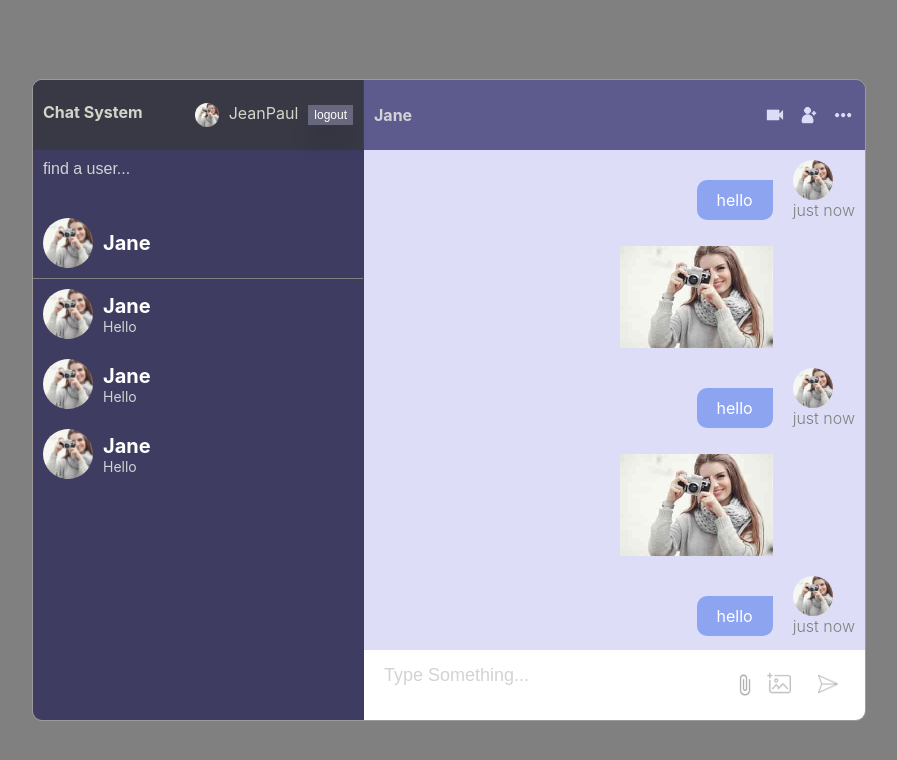
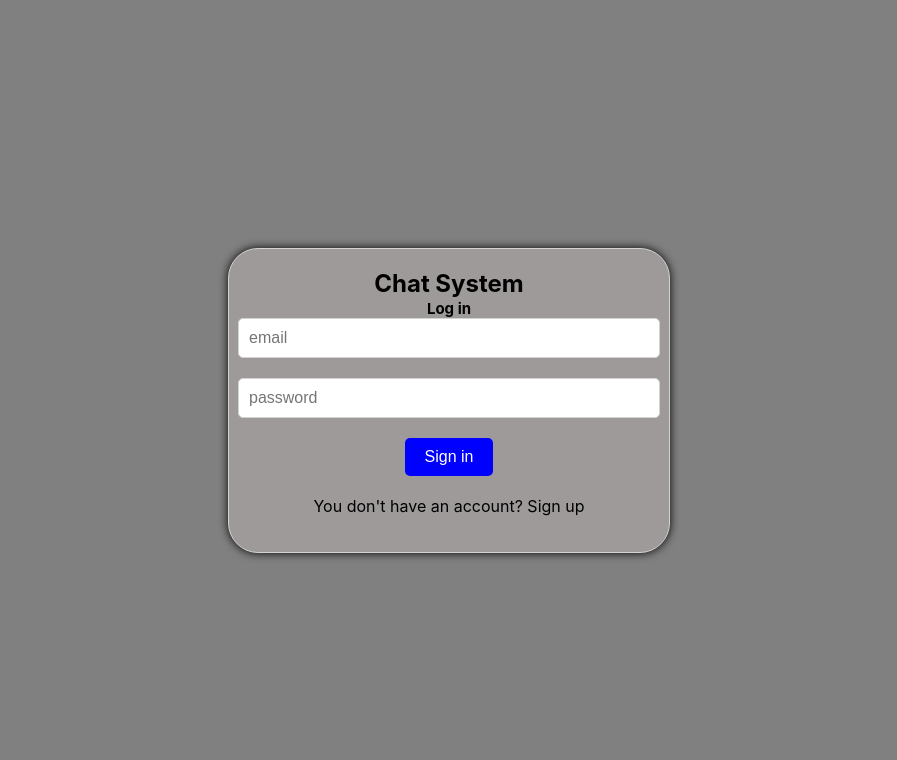
Before and after one commit to coutJP/Chatsystem, a React (Create React App) app: page / in a window 1280 px wide. Shown: the top 760 px of the page, without its empty margins (191-1088 px from the left). Built offline with nearby package versions, Linux system fonts and the light colour scheme.

Commit message:
ready for firefox

```diff
--- a/src/App.js
+++ b/src/App.js
@@ -7,7 +7,7 @@ import Home from './pages/Home';
 
 function App() {
   return (
-    <Home/>
+    <Login/>
 
   );
 }
--- a/src/Style.css
+++ b/src/Style.css
@@ -49,6 +49,7 @@ body {
 
   .title {
     font-size: 15px;
+    font-weight: bold;
 
   }
 
@@ -59,9 +60,7 @@ body {
     margin-bottom: 20px;
   }
 
-  input[type="text"],
-  input[type="email"],
-  input[type="password"] {
+  .formWrapper input {
     width: 100%;
     padding: 10px;
     margin-bottom: 20px;
@@ -74,7 +73,7 @@ body {
     margin-bottom: 20px;
   }
 
-  button .firstbut {
+ .formWrapper button {
     background-color: blue;
     color: white;
     padding: 10px 20px;
@@ -83,7 +82,7 @@ body {
     font-size: 16px;
     cursor: pointer;
   }
-  .firstbut:hover {
+  .formWrapper button:hover {
     background-color: rgb(47, 47, 192);
   }
  .formContainer label{
@@ -93,7 +92,7 @@ body {
     font-size: 12px;
     cursor: pointer;
   }
-  .signim img{
+  .formWrapper img{
     width: 32px;
   }
 
@@ -176,7 +175,7 @@ body {
   color: white;
   outline: none;
 }
-input[type="text"]::placeholder {
+.searchform input::placeholder {
   color: lightgray;
 }
 .userChat{
```
